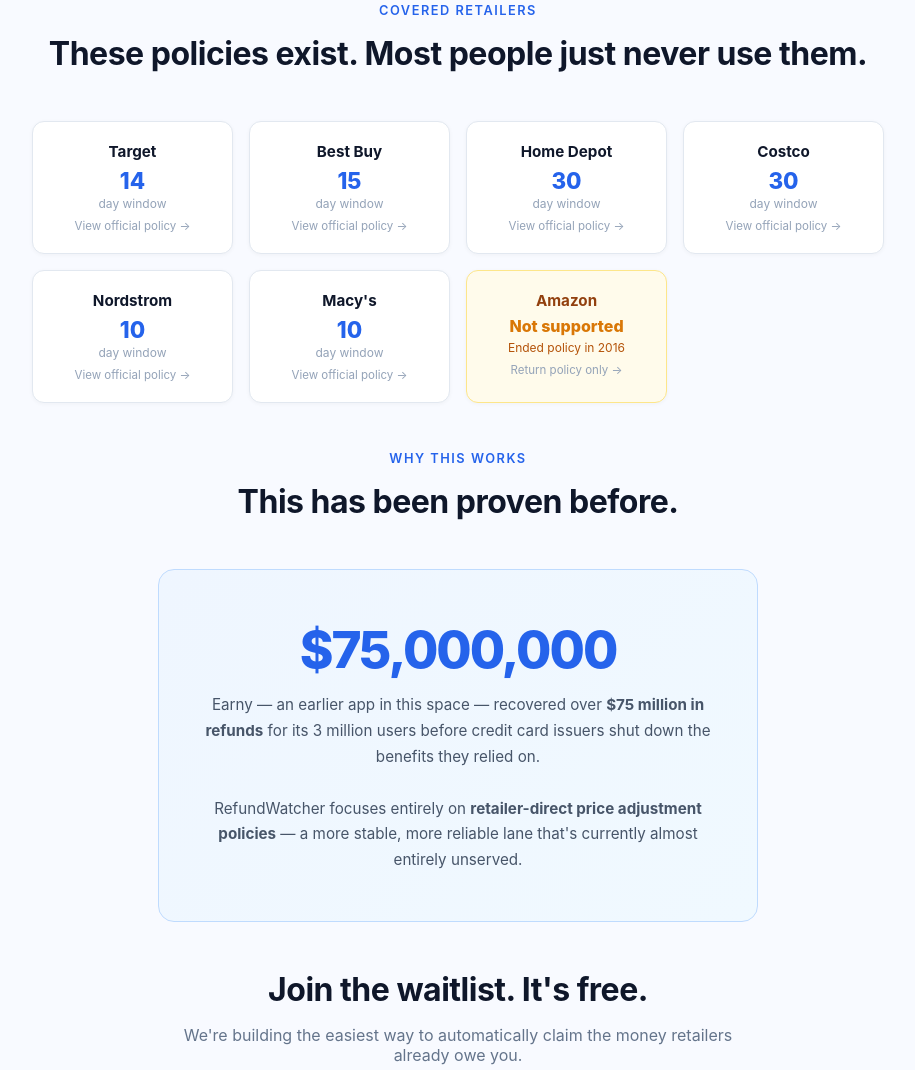
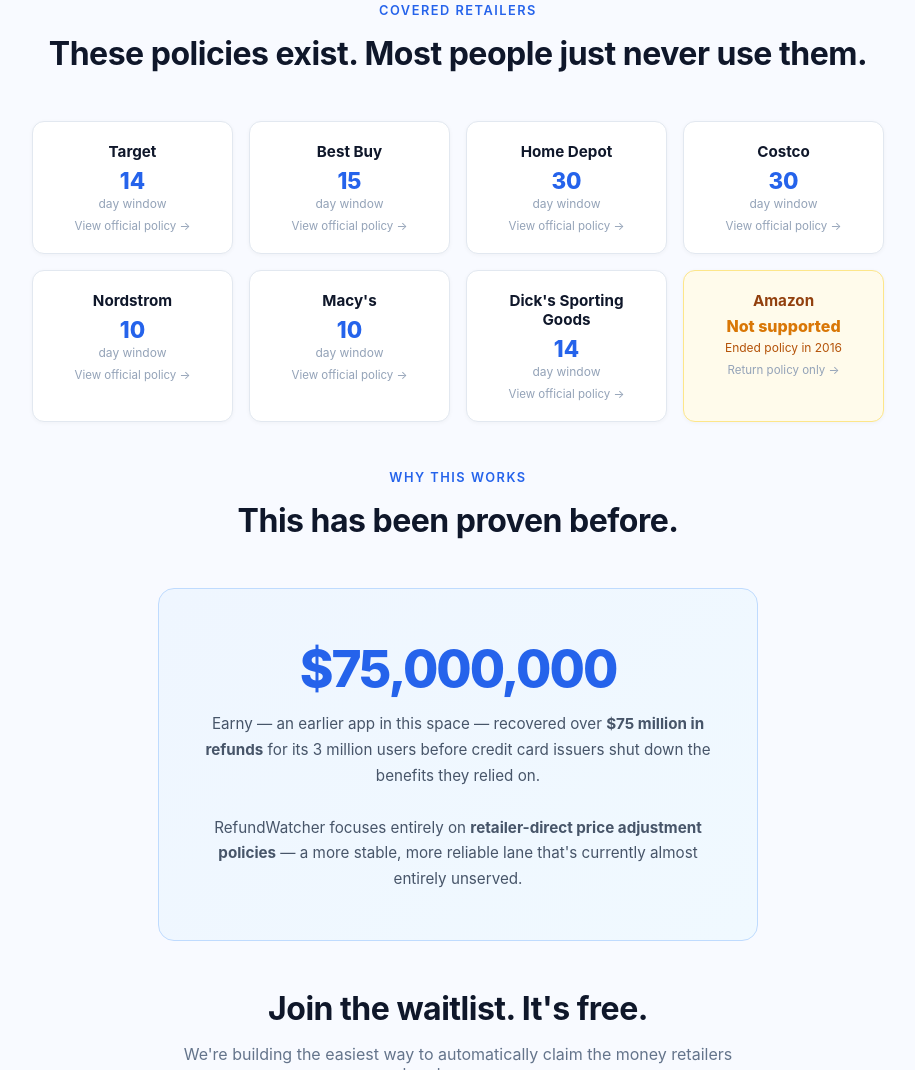
Before and after one commit to jasonmorrow123/refundwatcher, a website: page public/index.html in a window 1280 px wide. Shown: the part 1202-2272 px from the top of the page, without its empty margins (182-1097 px from the left). Drawn offline with Linux system fonts and the light colour scheme.

Commit message:
Add Dick's Sporting Goods: 14-day price adjustment confirmed

```diff
--- a/public/index.html
+++ b/public/index.html
@@ -336,6 +336,12 @@
       <div class="label">day window</div>
       <a class="policy-link" href="https://www.macys.com/customer-service/articles/how-can-i-get-a-price-adjustment" target="_blank">View official policy →</a>
     </div>
+    <div class="retailer-card">
+      <div class="name">Dick's Sporting Goods</div>
+      <div class="window">14</div>
+      <div class="label">day window</div>
+      <a class="policy-link" href="https://www.dickssportinggoods.com/s/faq/best-price-guarantee-faqs" target="_blank">View official policy →</a>
+    </div>
     <div class="retailer-card" style="border-color:#fde68a;background:#fffbeb;">
       <div class="name" style="color:#92400e;">Amazon</div>
       <div class="window" style="font-size:1rem;color:#d97706;margin-top:4px;">Not supported</div>
```
